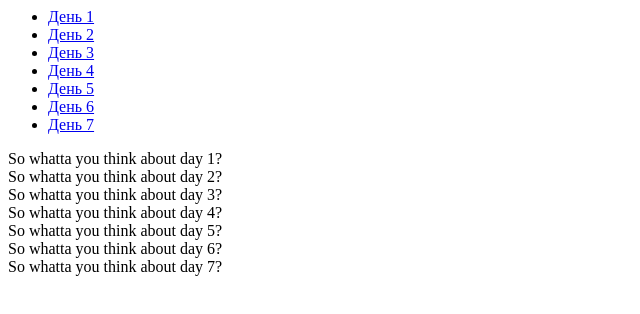
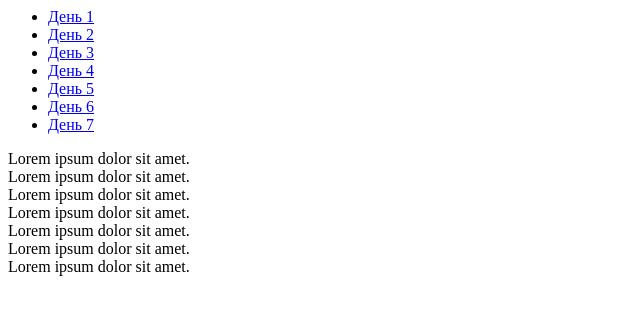
Before and after one commit to AndrewOskolok/Marathone-FAQ, a plain HTML site: page src/html/main.html in a window 1280 px wide. Shown: the whole page, without its empty margins (0-640 px from the left). Drawn offline with nearby package versions, Linux system fonts and the light colour scheme; files that its build step writes are made by us from their sources.

Commit message:
add days

```diff
--- a/src/html/day1.html
+++ b/src/html/day1.html
@@ -0,0 +1 @@
+Lorem ipsum dolor sit amet.
--- a/src/html/day2.html
+++ b/src/html/day2.html
@@ -0,0 +1 @@
+Lorem ipsum dolor sit amet.
--- a/src/html/day3.html
+++ b/src/html/day3.html
@@ -0,0 +1 @@
+Lorem ipsum dolor sit amet.
--- a/src/html/day4.html
+++ b/src/html/day4.html
@@ -0,0 +1 @@
+Lorem ipsum dolor sit amet.
--- a/src/html/day5.html
+++ b/src/html/day5.html
@@ -0,0 +1 @@
+Lorem ipsum dolor sit amet.
--- a/src/html/day6.html
+++ b/src/html/day6.html
@@ -0,0 +1 @@
+Lorem ipsum dolor sit amet.
--- a/src/html/day7.html
+++ b/src/html/day7.html
@@ -0,0 +1 @@
+Lorem ipsum dolor sit amet.
--- a/src/html/main.html
+++ b/src/html/main.html
@@ -30,18 +30,25 @@
 </ul>
 
 <div class="tab-content" id="myTabContent">
-  <div class="tab-pane fade show active" id="day_1" role="tabpanel" aria-labelledby="day_1-tab">So whatta you think
-    about day 1?</div>
-  <div class="tab-pane fade" id="day_2" role="tabpanel" aria-labelledby="day_2-tab">So whatta you think about day 2?
+  <div class="tab-pane fade show active" id="day_1" role="tabpanel" aria-labelledby="day_1-tab">
+    //= ./day1.html
   </div>
-  <div class="tab-pane fade" id="day_3" role="tabpanel" aria-labelledby="day_3-tab">So whatta you think about day 3?
+  <div class="tab-pane fade" id="day_2" role="tabpanel" aria-labelledby="day_2-tab">
+    //= ./day2.html
   </div>
-  <div class="tab-pane fade" id="day_4" role="tabpanel" aria-labelledby="day_4-tab">So whatta you think about day 4?
+  <div class="tab-pane fade" id="day_3" role="tabpanel" aria-labelledby="day_3-tab">
+    //= ./day3.html
   </div>
-  <div class="tab-pane fade" id="day_5" role="tabpanel" aria-labelledby="day_5-tab">So whatta you think about day 5?
+  <div class="tab-pane fade" id="day_4" role="tabpanel" aria-labelledby="day_4-tab">
+    //= ./day4.html
   </div>
-  <div class="tab-pane fade" id="day_6" role="tabpanel" aria-labelledby="day_6-tab">So whatta you think about day 6?
+  <div class="tab-pane fade" id="day_5" role="tabpanel" aria-labelledby="day_5-tab">
+    //= ./day5.html
   </div>
-  <div class="tab-pane fade" id="day_7" role="tabpanel" aria-labelledby="day_7-tab">So whatta you think about day 7?
+  <div class="tab-pane fade" id="day_6" role="tabpanel" aria-labelledby="day_6-tab">
+    //= ./day6.html
+  </div>
+  <div class="tab-pane fade" id="day_7" role="tabpanel" aria-labelledby="day_7-tab">
+    //= ./day7.html
   </div>
 </div>
```
